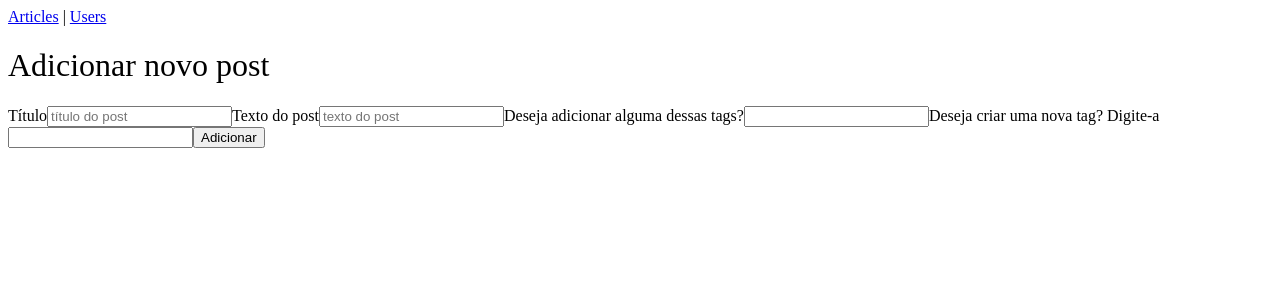
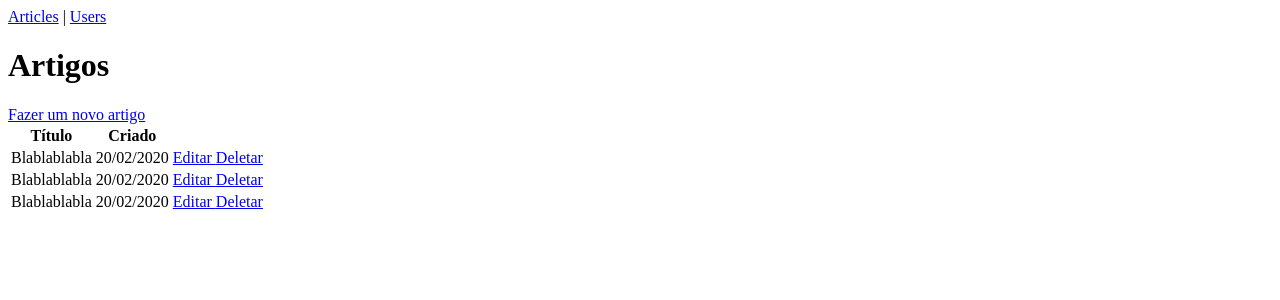
Before and after one commit to Jhonatanup/cmsClient, a Vue app: page / in a window 1280 px wide. Shown: the top 300 px of the page. Built offline with nearby package versions, Linux system fonts and the light colour scheme.

Commit message:
articles & users

```diff
--- a/src/App.vue
+++ b/src/App.vue
@@ -1,7 +1,7 @@
 <template>
   <div id="app">
     <nav>
-      <router-link to="/articles">Articles</router-link> |
+      <router-link to="/">Articles</router-link> |
       <router-link to="/users">Users</router-link>
     </nav>
     <router-view/>
--- a/src/components/articles.vue
+++ b/src/components/articles.vue
@@ -0,0 +1,63 @@
+<template>
+  <div class="articles">
+      <h1>Artigos</h1>
+      <a href="#">Fazer um novo artigo </a>
+      <table>
+    <tr>
+        <th>Título</th>
+        <th>Criado</th>
+    </tr>
+    <tr>
+        <td>
+            Blablablabla
+        </td>
+        <td>
+            20/02/2020
+        </td>
+        <td>
+            <a href="#">Editar </a>
+            <a href="#">Deletar </a>
+        </td>
+    </tr>
+    <tr>
+        <td>
+            Blablablabla
+        </td>
+        <td>
+            20/02/2020
+        </td>
+        <td>
+            <a href="#">Editar </a>
+            <a href="#">Deletar </a>
+        </td>
+    </tr>
+    <tr>
+        <td>
+            Blablablabla
+        </td>
+        <td>
+            20/02/2020
+        </td>
+        <td>
+            <a href="#">Editar </a>
+            <a href="#">Deletar </a>
+        </td>
+    </tr>
+  </table>
+  </div>
+
+</template>
+
+<script>
+export default {
+  name: 'articles',
+  data () {
+    return {
+      msg: 'Welcome to Your Vue.js App'
+    }
+  }
+}
+</script>
+<style scoped>
+
+</style>
--- a/src/router/index.js
+++ b/src/router/index.js
@@ -2,6 +2,7 @@ import Vue from 'vue'
 import Router from 'vue-router'
 import addArticles from '@/components/addArticles'
 import users from '@/components/users'
+import articles from '@/components/articles'
 
 Vue.use(Router)
 
@@ -9,13 +10,18 @@ export default new Router({
   routes: [
     {
       path: '/',
-      name: 'addArticles',
-      component: addArticles
+      name: 'articles',
+      component: articles
     },
     {
       path: '/users',
       name: 'users',
       component: users
+    },
+    {
+      path: '/addArticles',
+      name: 'addArticles',
+      component: addArticles
     }
   ]
 })
```
